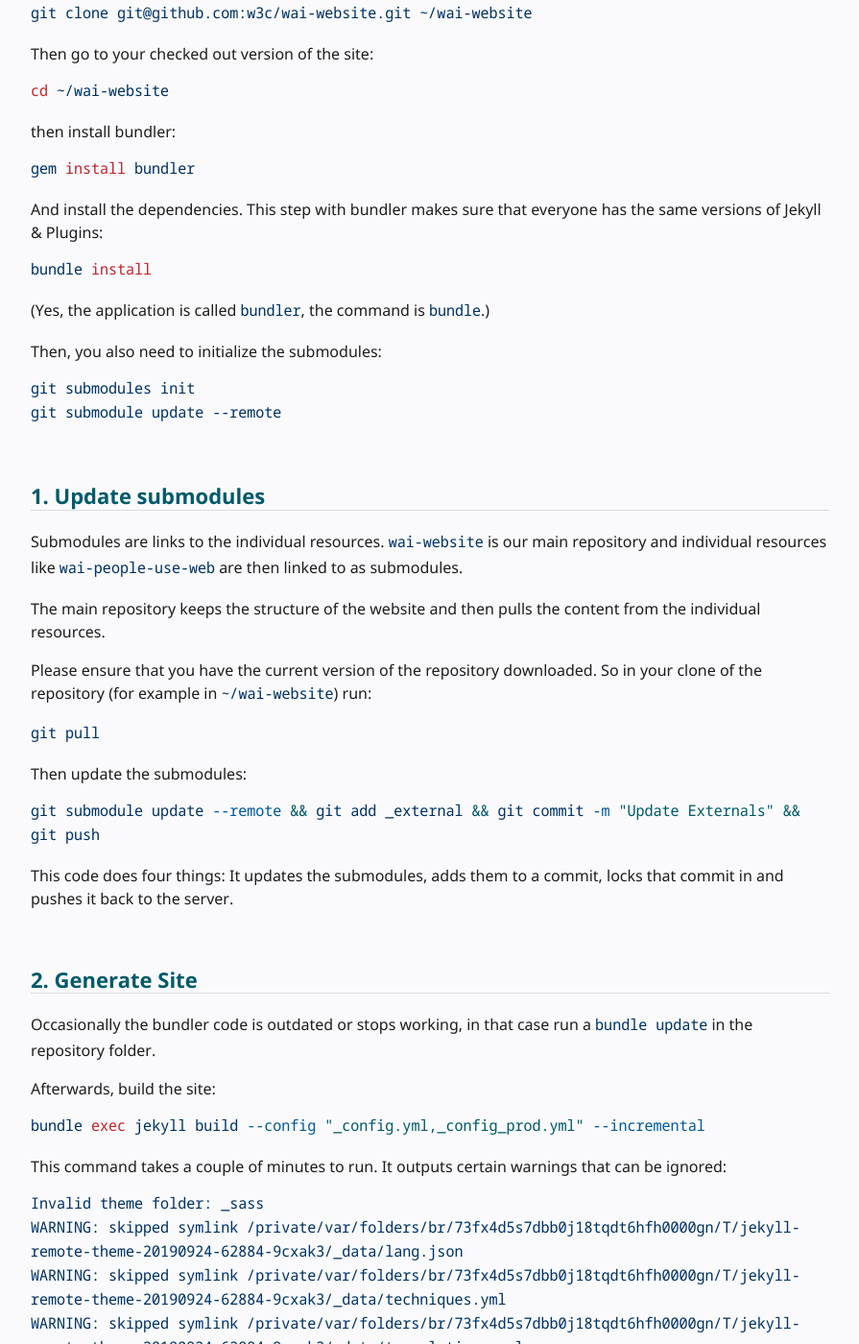
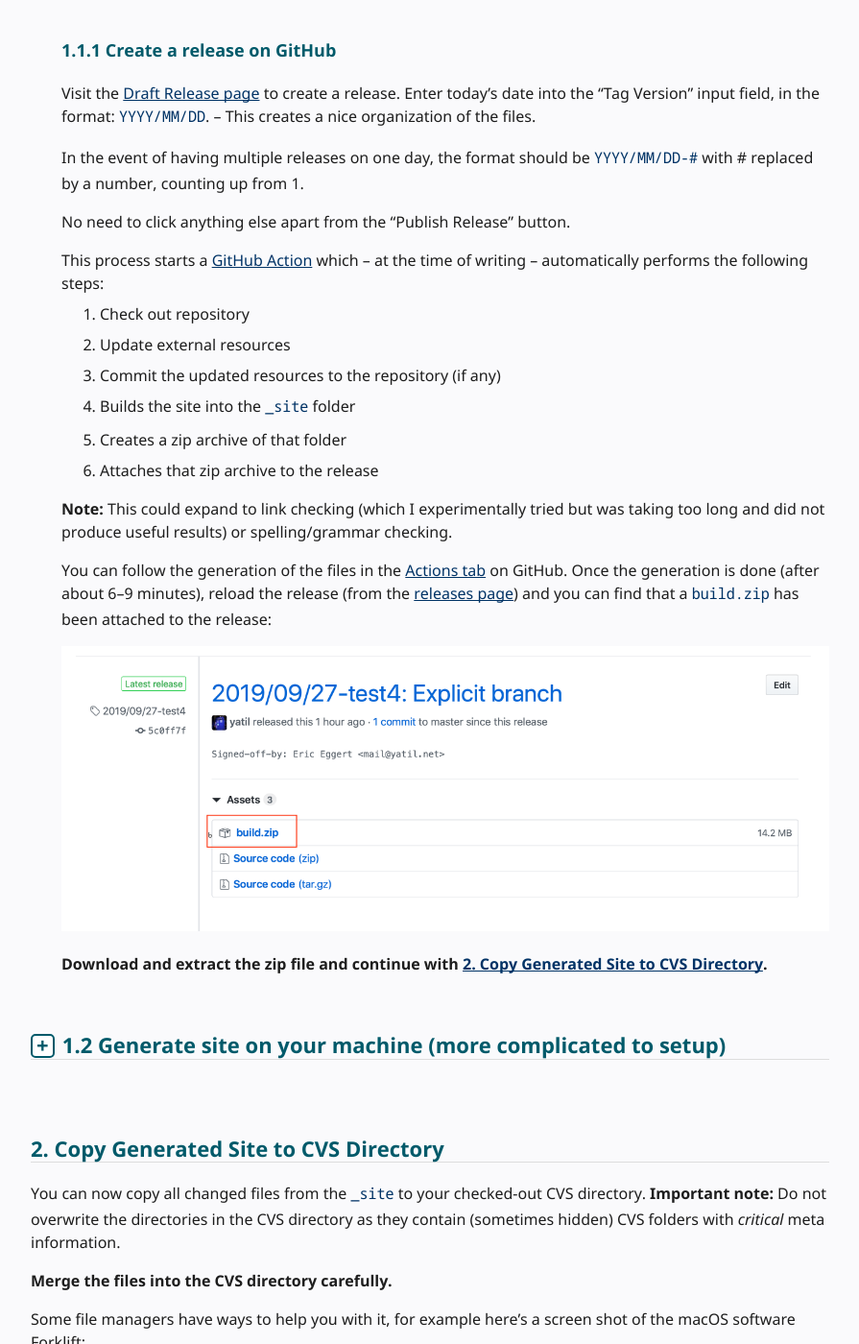
Before and after one commit to w3c/wai-website-theme, a Jekyll site: the page built from content/technical-publication.md, in a window 1280 px wide and 1400 px high, scrolled down 976 px. Shown: the whole window at 96% size, without its empty margins (336-1231 px from the left). Built offline with Jekyll 4.4.1, drawn with Linux system fonts in a browser that asks for light colours; cached includes are drawn as plain includes; comment, search, counter and statistics services are not loaded; some of the changed text lies outside the part shown.

Commit message:
Update publication info & .editor config
Pull request to compress images

Signed-off-by: Eric Eggert <mail@yatil.net>

````diff
--- a/content/technical-publication.md
+++ b/content/technical-publication.md
@@ -27,9 +27,51 @@
 
 {% include toc.html %}
 
+## 1. Generate Site Files
+
+{% include excol.html type="start" id="simple" open="true" %}
+
+## 1.1 Generate using GitHub Action (much simper)
+
+{% include excol.html type="middle" %}
+
+### 1.1.1 Create a release on GitHub
+
+Visit the [Draft Release page](https://github.com/w3c/wai-website/releases/new) to create a release. Enter today’s date into the “Tag Version” input field, in the format: `YYYY/MM/DD`. – This creates a nice organization of the files.
+
+In the event of having multiple releases on one day, the format should be `YYYY/MM/DD-#` with # replaced by a number, counting up from 1.
+
+No need to click anything else apart from the “Publish Release” button.
+
+This process starts a [GitHub Action](https://github.com/w3c/wai-website/blob/master/.github/workflows/create-release.yml) which – at the time of writing – automatically performs the following steps:
+
+1. Check out repository
+2. Update external resources
+3. Commit the updated resources to the repository (if any)
+4. Builds the site into the `_site` folder
+5. Creates a zip archive of that folder
+6. Attaches that zip archive to the release
+
+**Note:** This could expand to link checking (which I experimentally tried but was taking too long and did not produce useful results) or spelling/grammar checking.
+
+You can follow the generation of the files in the [Actions tab](https://github.com/w3c/wai-website/actions) on GitHub. Once the generation is done (after about 6–9 minutes), reload the release (from the [releases page](https://github.com/w3c/wai-website/releases)) and you can find that a `build.zip` has been attached to the release:
+
+{% include image.html src="technical-publication-release.png" alt="" %}
+
+**Download and extract the zip file and continue with [2. Copy Generated Site to CVS Directory](#copy-to-cvs).**
+
+{% include excol.html type="end" %}
+
+{% include excol.html type="start" id="complicated" %}
+
+## 1.2 Generate site on your machine (more complicated to setup)
+
+{% include excol.html type="middle" %}
+
+
 **Note:** The following steps were tested on a Unix machine. If you want to generate the website on Windows, using the [Windows Subsystem for Linux](https://docs.microsoft.com/en-us/windows/wsl/install-win10) is probably the way to go, albeit untested.
 
-## 0. Locally clone & set up the repository
+### 1.2.1 Locally clone & set up the repository
 
 The steps in this step 0
 
@@ -67,7 +109,7 @@
 ```
 
 
-## 1. Update submodules
+### 1.2.1 Update submodules
 
 Submodules are links to the individual resources. `wai-website` is our main repository and individual resources like `wai-people-use-web` are then linked to as submodules.
 
@@ -87,7 +129,7 @@
 
 This code does four things: It updates the submodules, adds them to a commit, locks that commit in and pushes it back to the server.
 
-## 2. Generate Site
+### 1.2.2 Build site
 
 Occasionally the bundler code is outdated or stops working, in that case run a `bundle update` in the repository folder.
 
@@ -109,9 +151,11 @@
 
 The generated site is then output in the `_site` sub directory, for example in `~/wai-website/_site/`
 
-## 3. Copy Generated Site to CVS Directory
+{% include excol.html type="end" %}
 
-You can now copy all changed files to the CVS directory. **Important note:** Do not overwrite the directories in the CVS directory as they contain (sometimes hidden) CVS folders with _critical_ meta information.
+## 2. Copy Generated Site to CVS Directory {#copy-to-cvs}
+
+You can now copy all changed files from the `_site` to your checked-out CVS directory. **Important note:** Do not overwrite the directories in the CVS directory as they contain (sometimes hidden) CVS folders with _critical_ meta information.
 
 **Merge the files into the CVS directory carefully.**
 
````
Also changed, not shown: other parts of content/technical-publication.md (+1 -1 lines), content-images/wai-website-theme/technical-publication-release.png (added), 1 other file.
